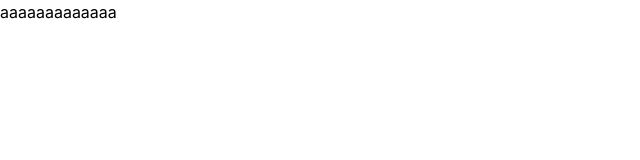
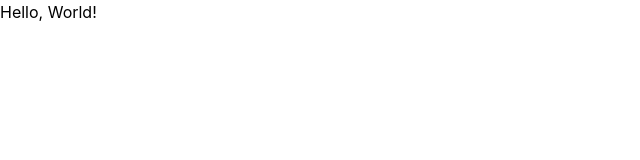
Before and after one commit to cyrus01337/next-app-boilerplate, a Next.js app: page / in a window 1280 px wide. Shown: the top 160 px of the page, without its empty margins (0-640 px from the left). Built offline with nearby package versions, Linux system fonts and the light colour scheme.

Commit message:
Pick more suitable placeholder text

```diff
--- a/pages/index.jsx
+++ b/pages/index.jsx
@@ -6,7 +6,7 @@ import Layout from "../components/Layout";
 export default function Home() {
     return (
         <Layout>
-            <main>aaaaaaaaaaaaa</main>
+            <main>Hello, World!</main>
         </Layout>
     );
 }
```
